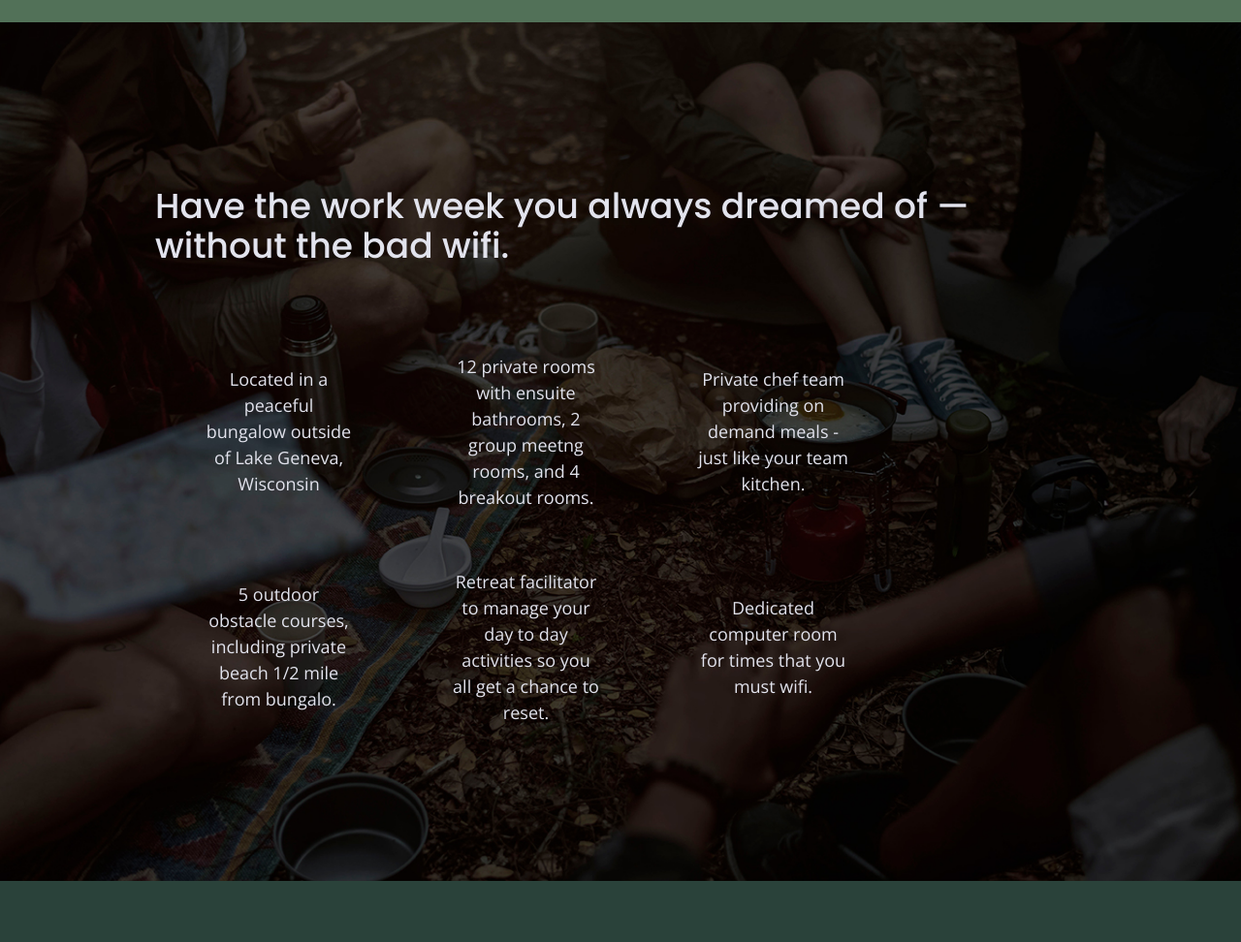
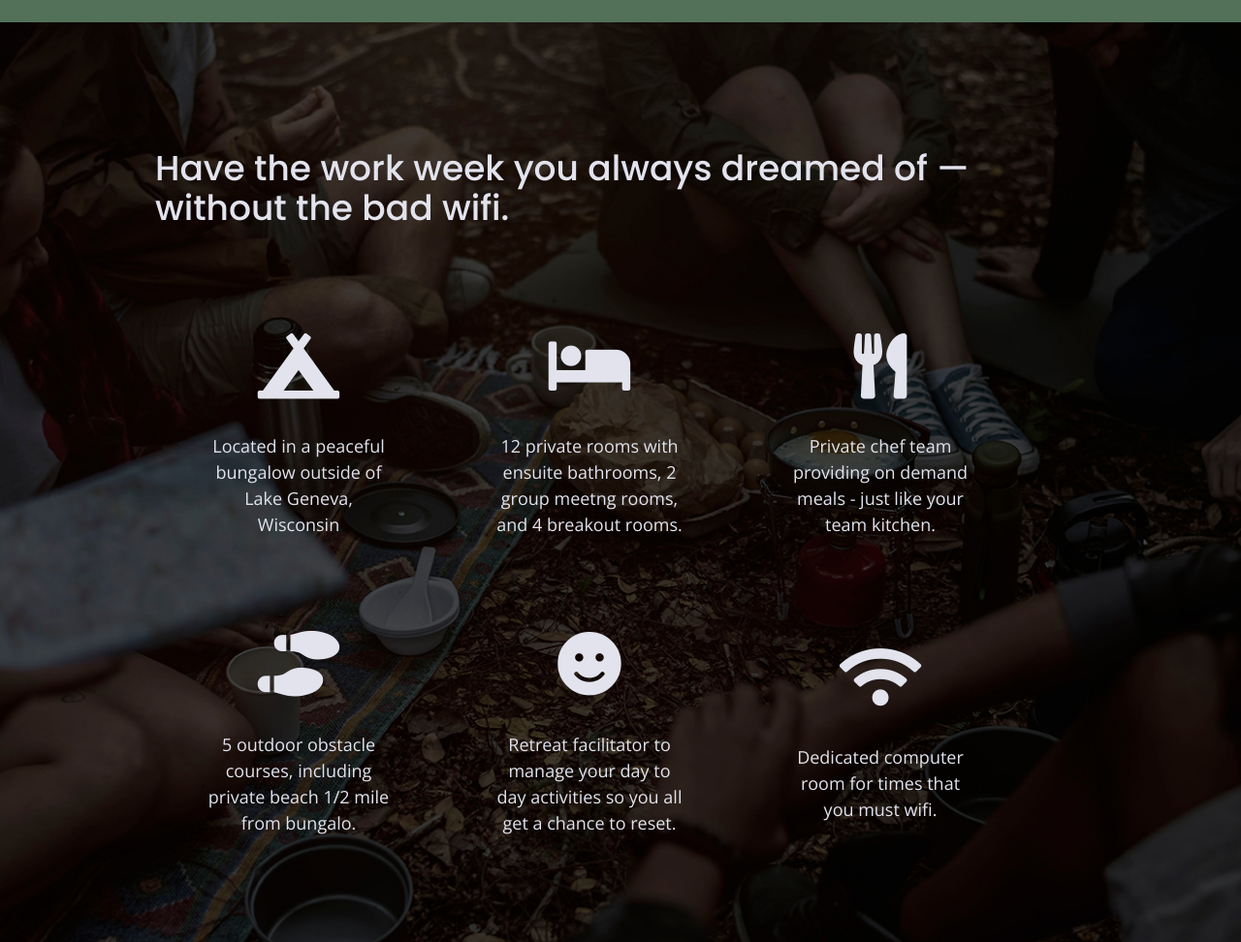
Before and after one commit to jenastewart/unplugged, a website built with Parcel: page index.html in a window 1280 px wide. Shown: the part 1220-2192 px from the top of the page at 97% size. Built offline with nearby package versions, Linux system fonts and the light colour scheme.

Commit message:
Added and styled Font Awesome icons

```diff
--- a/css/main.css
+++ b/css/main.css
@@ -291,19 +291,23 @@ article h2 {
 }
 
 article .feature {
-  width: 55%;
+  width: 52%;
   display: flex;
   justify-content: center;
-  align-items: center;
+  align-items: flex-start;
   flex-flow: row wrap;
-}
-
-.feature-icon {
   padding-top: 60px;
 }
 
-.feature p {
-  margin: 0;
+article .feature-icon,
+article .feature-description {
+  width: 98%;
+  text-align: center;
+}
+
+.feature i {
+  font-size: 3.75em;
+  margin-bottom: 40px;
 }
 
 /* Reviews section */
@@ -619,18 +623,18 @@ footer .copyright  {
     article .content-wrapper {
       width: 100%;
       justify-content: flex-start;
+      padding-bottom: 0;
+      padding-top: 0;
     }
 
     article .feature {
       justify-content: space-between;
       align-items: flex-start;
-      padding: 0 35px;
+      padding: 40px 35px 20px 35px;
       flex-basis: 200px;
     }
-
-    article .feature-icon,
-    article .feature-description {
-      text-align: center;
+    .feature i {
+      margin-bottom: 0;
     }
 
    /* Reviews */
@@ -796,8 +800,8 @@ footer .copyright  {
       }
 
       article .feature {
-        flex-basis: 155px;
-        padding: 0 50px;
+        align-items: flex-start;
+        padding: 60px 50px 0 50px;
       }
 
       /* Reviews */
--- a/index.html
+++ b/index.html
@@ -22,6 +22,8 @@
   <!-- Google Fonts -->
   <link href="https://fonts.googleapis.com/css?family=Open+Sans:400,700|Poppins:500,700" rel="stylesheet">
 
+  <!-- Font Awesome -->
+  <link rel="stylesheet" href="https://use.fontawesome.com/releases/v5.5.0/css/all.css" integrity="sha384-B4dIYHKNBt8Bc12p+WXckhzcICo0wtJAoU8YZTY5qE0Id1GSseTk6S+L3BlXeVIU" crossorigin="anonymous">
 
   <meta name="theme-color" content="#fafafa">
 </head>
@@ -94,7 +96,7 @@
       <div class="feature">
         <div class="feature-icon">
           <!-- tent icon -->
-          <p class="fontawesome-icon"></p>
+          <p class="fontawesome-icon"><i class="fas fa-campground"></i></p>
         </div>
         <div class="feature-description">
           <p>Located in a peaceful bungalow outside of Lake Geneva, Wisconsin</p>
@@ -104,7 +106,7 @@
       <div class="feature">
         <div class="feature-icon">
           <!-- bed icon -->
-          <p class="fontawesome-icon"></p>
+          <p class="fontawesome-icon"><i class="fas fa-bed"></i></p>
         </div>
         <div class="feature-description">
           <p>12 private rooms with ensuite bathrooms, 2 group meetng rooms, and 4 breakout rooms.</p>
@@ -114,7 +116,7 @@
       <div class="feature">
         <div class="feature-icon">
           <!-- knife and fork icon -->
-          <p class="fontawesome-icon"></p>
+          <p class="fontawesome-icon"><i class="fas fa-utensils"></i></p>
         </div>
         <div class="feature-description">
           <p>Private chef team providing on demand meals - just like your team kitchen.</p>
@@ -124,7 +126,7 @@
       <div class="feature">
         <div class="feature-icon">
           <!-- shoes icon -->
-          <p class="fontawesome-icon"></p>
+          <p class="fontawesome-icon"><i class="fas fa-shoe-prints"></i></p>
         </div>
         <div class="feature-description">
           <p>5 outdoor obstacle courses, including private beach 1/2 mile from bungalo.</p>
@@ -134,7 +136,7 @@
       <div class="feature">
         <div class="feature-icon">
           <!-- smiley face icon -->
-          <p class="fontawesome-icon"></p>
+          <p class="fontawesome-icon"><i class="fas fa-smile"></i></p>
         </div>
         <div class="feature-description">
           <p>Retreat facilitator to manage your day to day activities so you all get a chance to reset.</p>
@@ -144,7 +146,7 @@
       <div class="feature">
         <div class="feature-icon">
           <!-- wifi icon -->
-          <p class="fontawesome-icon"></p>
+          <p class="fontawesome-icon"><i class="fas fa-wifi"></i></p>
         </div>
         <div class="feature-description">
           <p>Dedicated computer room for times that you must wifi.</p>
```
Also changed, not shown: about/index.html (+3 -0 lines), faq/index.html (+2 -0 lines).
